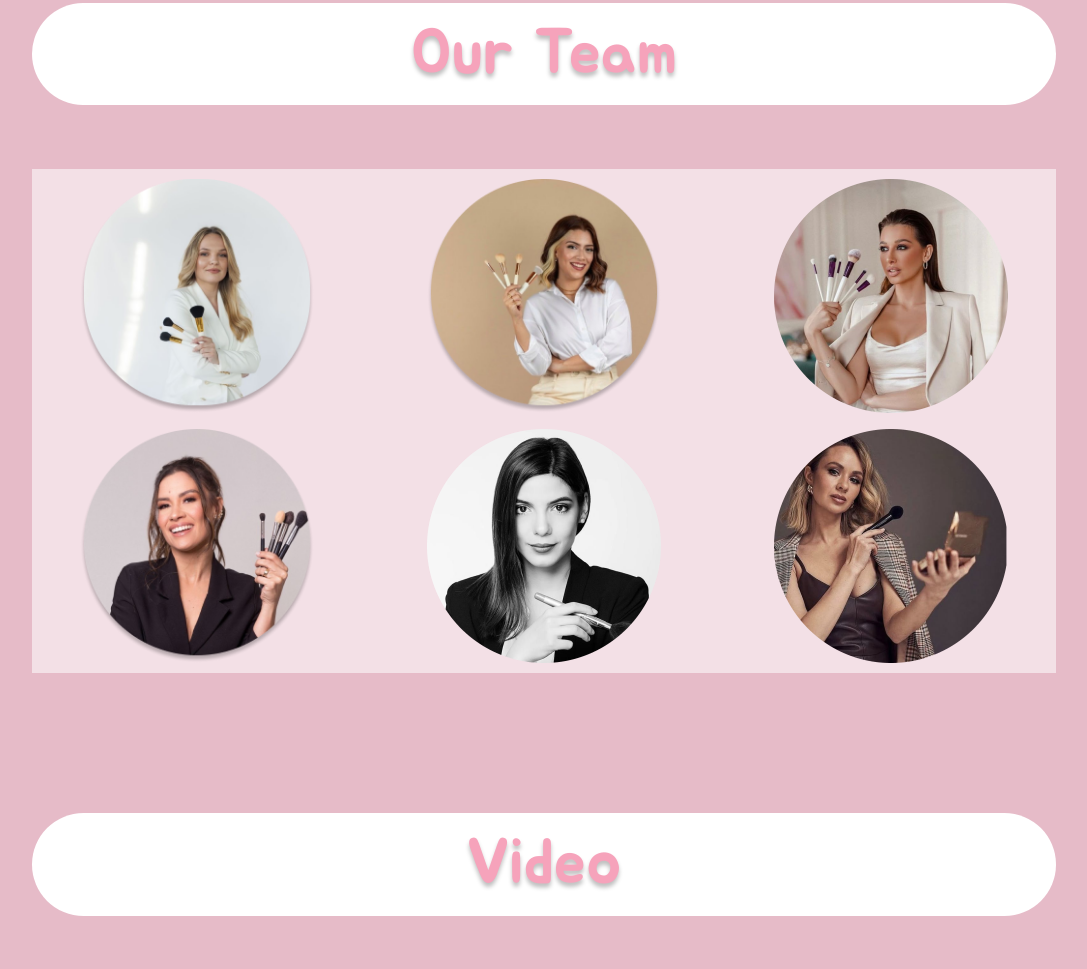
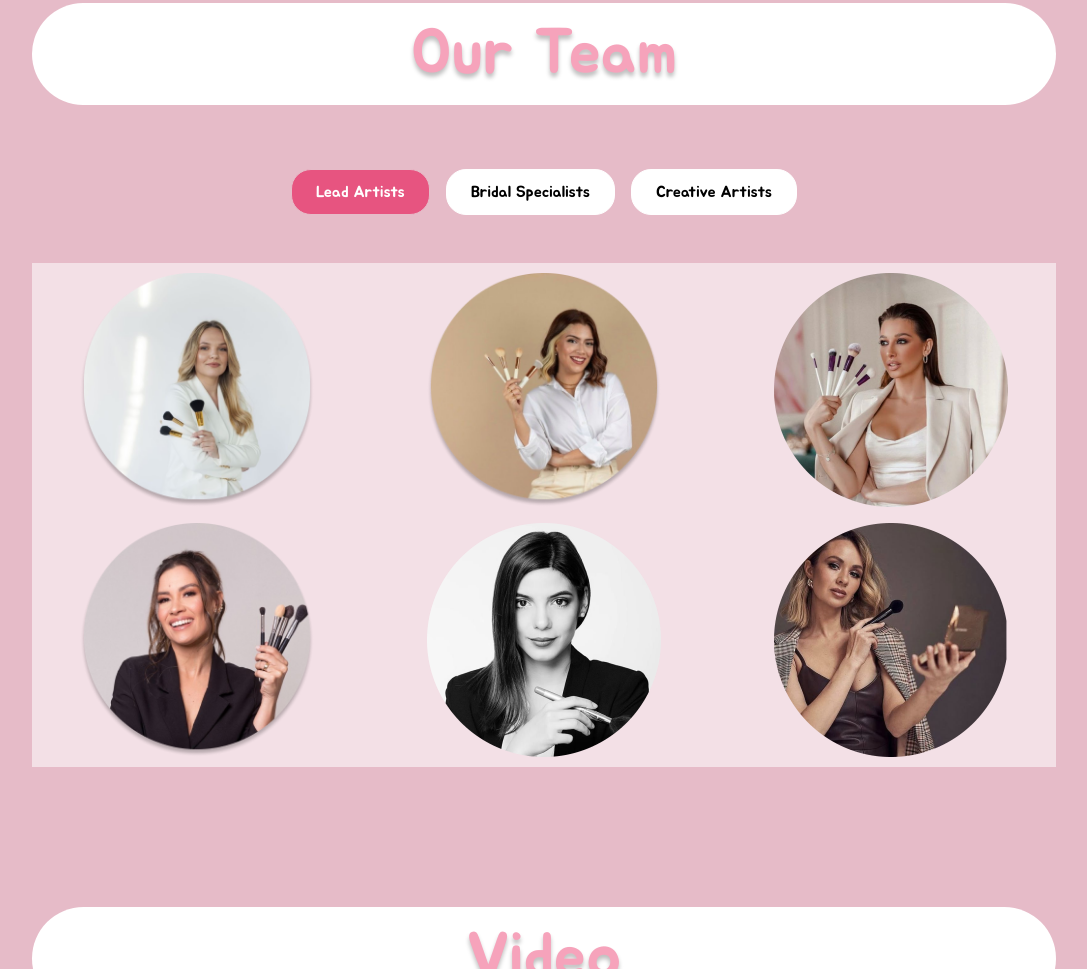
Before and after one commit to ELB00615/BSTU-makeup, a plain HTML site: page public/index.html in a window 1280 px wide. Shown: the part 1486-2455 px from the top of the page, without its empty margins (96-1183 px from the left). Drawn offline with Linux system fonts and the light colour scheme; a script that the page names is missing.

Commit message:
feat: add buttons to our team section and fix styles

```diff
--- a/public/index.html
+++ b/public/index.html
@@ -70,6 +70,13 @@
         <section id="team" class="team-section">
             <div class="container">
                 <h2>Our Team</h2>
+
+                <div class="filter-buttons">
+                    <button class="filter-button active" data-category="lead">Lead Artists</button>
+                    <button class="filter-button" data-category="bridal">Bridal Specialists</button>
+                    <button class="filter-button" data-category="creative">Creative Artists</button>
+                </div>
+
                 <div class="team-grid">
                     <img src="assets/png/6.png" alt="Team Member 1">
                     <img src="assets/png/7.png" alt="Team Member 2">
--- a/sass/base/_base.scss
+++ b/sass/base/_base.scss
@@ -47,6 +47,10 @@ section {
     border: none;
     cursor: pointer;
     transition: transform 0.3s, box-shadow 0.3s;
+    @include mobile{
+        width: 80%;
+        padding: 0;
+    }
     &:hover {
         transform: translateY(-3px);
         box-shadow: 0 8px 15px rgba($color-primary-dark, 0.3);
--- a/sass/components/_header.scss
+++ b/sass/components/_header.scss
@@ -60,7 +60,7 @@
         right: 10px;
         width: 30px; height: 22px;
         cursor: pointer;
-        @include mobile { display: block; }
+        // @include mobile { display: block; }
         span {
             display: block; position: absolute;
             height: 3px; width: 100%;
@@ -73,10 +73,10 @@
         }
     }
 
-    .burger-toggle:checked ~ ul { transform: translateX(0); }
-    .burger-toggle:checked + .burger-icon span {
-        &:nth-child(1) { transform: rotate(45deg) translate(5px, 6px); }
-        &:nth-child(2) { opacity: 0; }
-        &:nth-child(3) { transform: rotate(-45deg) translate(6px, -7px); }
-    }
+    // .burger-toggle:checked ~ ul { transform: translateX(0); }
+    // .burger-toggle:checked + .burger-icon span {
+    //     &:nth-child(1) { transform: rotate(45deg) translate(5px, 6px); }
+    //     &:nth-child(2) { opacity: 0; }
+    //     &:nth-child(3) { transform: rotate(-45deg) translate(6px, -7px); }
+    // }
 }
--- a/sass/components/_hero.scss
+++ b/sass/components/_hero.scss
@@ -11,6 +11,7 @@
         background: url('assets/png/1.png') no-repeat center center/cover;
         padding: 3rem;
         max-width: 1024px;
+        width: 100%;
     }
 
     h1 {
--- a/sass/components/_team.scss
+++ b/sass/components/_team.scss
@@ -1,5 +1,33 @@
 .team-section {
     background-color: $color-secondary;
+        .filter-buttons {
+        @include flex-center;
+        gap: 1rem;
+        margin-bottom: 3rem;
+        flex-wrap: wrap;
+
+        .filter-button {
+            padding: 12px 24px;
+            border-radius: 20px;
+            border: 1px solid #fff;
+            background-color: $color-white;
+            cursor: pointer;
+            transition: all 0.3s;
+            font-family: $font-body;
+            font-size: 1rem;
+
+            &:hover {
+                background-color: #f0f0f0;
+                border-color: #ddd;
+            }
+
+            &.active {
+                background-color: $color-primary-dark;
+                color: $color-white;
+                border-color: $color-header-bg;
+            }
+        }
+    }
     .team-grid {
         background: rgba(255, 255, 255, 0.55);
         display: grid;
```
Also changed, not shown: public/style.css, 1 other file.
